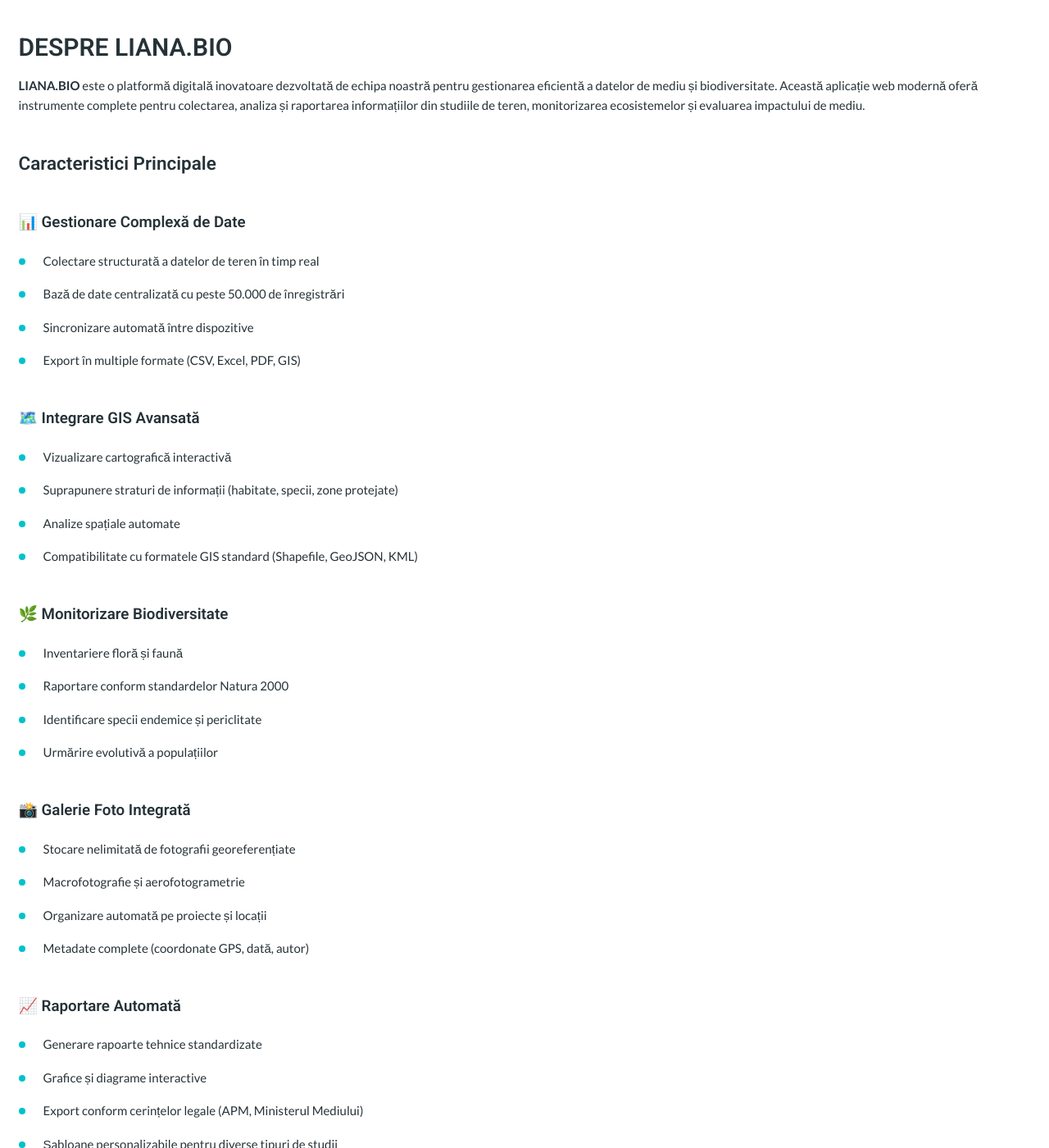
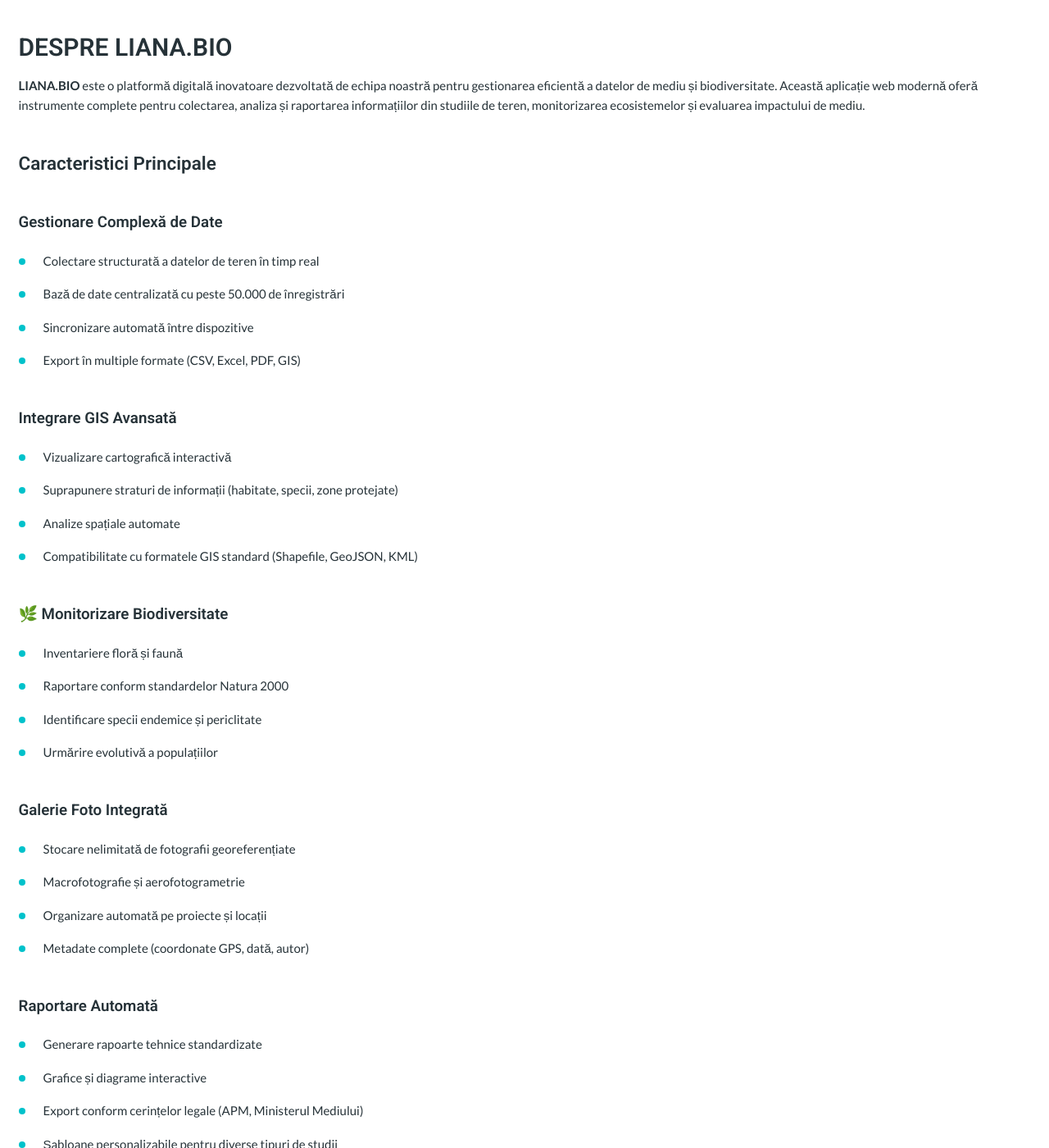
Before and after one commit to razvanbalsan/studiidemediu, a Jekyll site: the page built from liana-bio.markdown, in a window 1280 px wide and 1400 px high, scrolled down 429 px. Shown: the whole window at 82% size. Built offline with Jekyll 4.4.1, drawn with Linux system fonts in a browser that asks for light colours.

```diff
--- a/liana-bio.markdown
+++ b/liana-bio.markdown
@@ -11,13 +11,13 @@ subtitle: Platformă digitală pentru studii de mediu și biodiversitate
 
 ### Caracteristici Principale
 
-#### 📊 Gestionare Complexă de Date
+#### Gestionare Complexă de Date
 - Colectare structurată a datelor de teren în timp real
 - Bază de date centralizată cu peste 50.000 de înregistrări
 - Sincronizare automată între dispozitive
 - Export în multiple formate (CSV, Excel, PDF, GIS)
 
-#### 🗺️ Integrare GIS Avansată
+#### Integrare GIS Avansată
 - Vizualizare cartografică interactivă
 - Suprapunere straturi de informații (habitate, specii, zone protejate)
 - Analize spațiale automate
@@ -29,13 +29,13 @@ subtitle: Platformă digitală pentru studii de mediu și biodiversitate
 - Identificare specii endemice și periclitate
 - Urmărire evolutivă a populațiilor
 
-#### 📸 Galerie Foto Integrată
+#### Galerie Foto Integrată
 - Stocare nelimitată de fotografii georeferențiate
 - Macrofotografie și aerofotogrametrie
 - Organizare automată pe proiecte și locații
 - Metadate complete (coordonate GPS, dată, autor)
 
-#### 📈 Raportare Automată
+#### Raportare Automată
 - Generare rapoarte tehnice standardizate
 - Grafice și diagrame interactive
 - Export conform cerințelor legale (APM, Ministerul Mediului)
```
